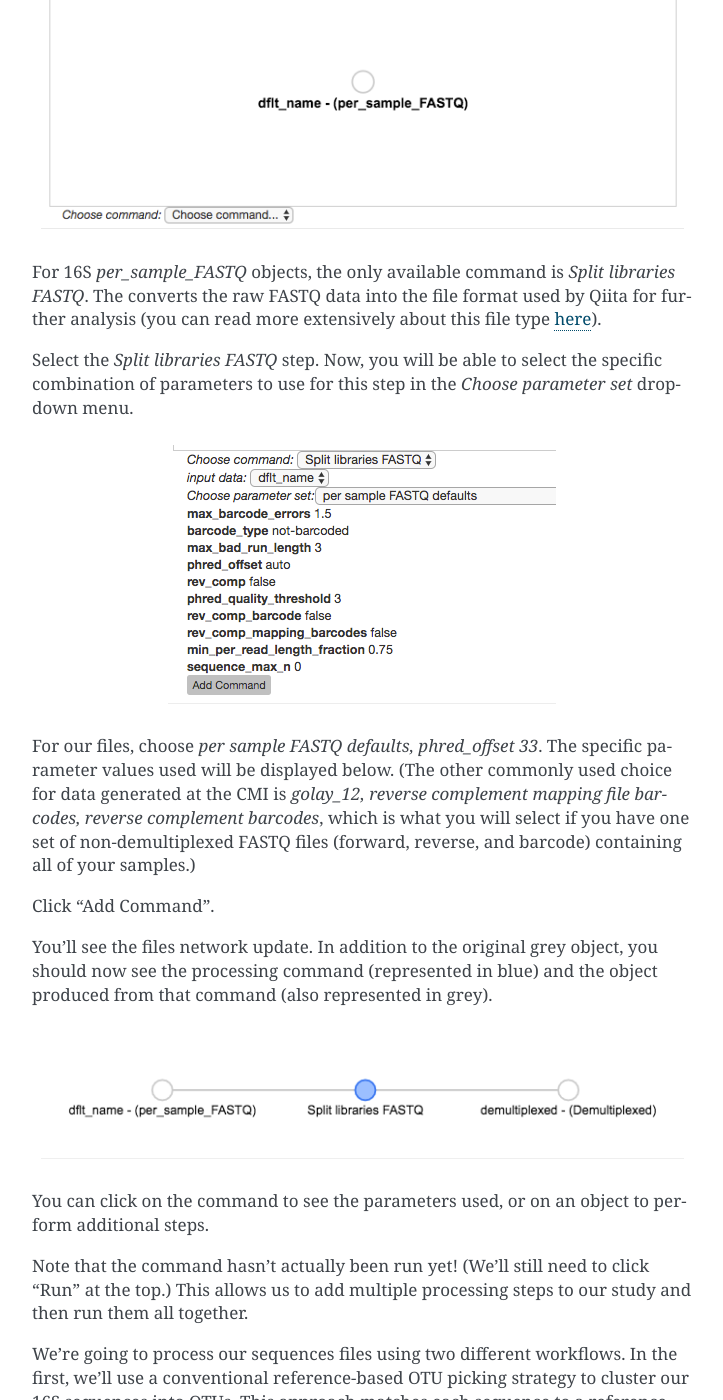
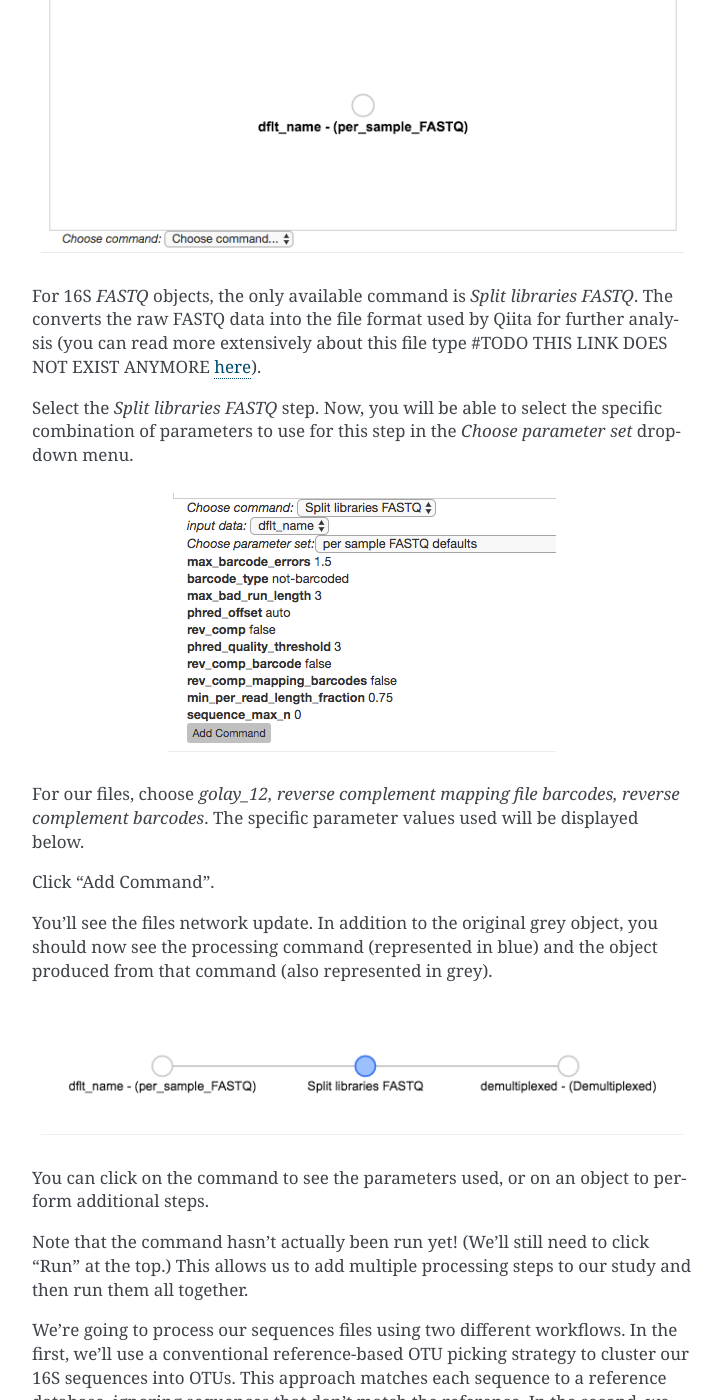
Before and after one commit to biocore/cmi-workshops, a Sphinx documentation site: the page built from docs/qiita-16S-processing.rst, in a window 1280 px wide and 1400 px high, scrolled down 6652 px. Shown: the whole window, without its empty margins (388-1111 px from the left). Built offline with Sphinx 7.4.7, drawn with Linux system fonts in a browser that asks for light colours; some of the changed text lies outside the part shown.

Commit message:
some more updates

```diff
--- a/docs/qiita-16S-processing.rst
+++ b/docs/qiita-16S-processing.rst
@@ -57,7 +57,8 @@
 In the prep info dialogue, there is a dropdown menu below the words *No files
 attached to this preparation*, labeled "Select type". Click "Choose a type" to
 see a list of available file types. In our case, we've uploaded FASTQ-formatted
-files per each sample in our study, so we will choose `per_sample_FASTQ`.
+#TODO CHECK IF FASTQ NONE IS CORRECT
+file for all samples in our study, so we will choose `FASTQ - None`.
 
 .. figure::  images/select-type-per-sample-FASTQ.png
    :align:   center
@@ -67,6 +68,7 @@
 column named `run_prefix`, which associated the `sample_name` with the file
 name prefix for that particular sample.)
 
+#TODO UPDATE INFO HERE
 You should see this as a list of filenames showing up in the green *raw forward
 seqs* column below the import dropdown. You'll want to give the set of these
 per-sample-FASTQ files a name (**Add a name for the file**), and then click
@@ -135,7 +137,7 @@
 Processing 16S data
 -------------------
 
-Scroll back up and click on the `per_sample_FASTQ` object, and select "Process".
+Scroll back up and click on the `FASTQ` object, and select "Process".
 This will bring you to another network visualization interface. Here, you can
 add processing steps to your objects.
 
@@ -146,9 +148,10 @@
 .. figure::  images/processing-choose-command.png
    :align:   center
 
-For 16S `per_sample_FASTQ` objects, the only available command is `Split
+For 16S `FASTQ` objects, the only available command is `Split
 libraries FASTQ`. The converts the raw FASTQ data into the file format used by
 Qiita for further analysis (you can read more extensively about this file type
+#TODO THIS LINK DOES NOT EXIST ANYMORE
 `here <https://qiita.ucsd.edu/static/doc/html/tutorials/getting-started.html#preprocessing-data>`__).
 
 Select the `Split libraries FASTQ` step. Now, you will be able to select the
@@ -158,12 +161,9 @@
 .. figure::  images/processing-choose-parameters.png
    :align:   center
 
-For our files, choose `per sample FASTQ defaults, phred_offset 33`. The
-specific parameter values used will be displayed below. (The other commonly
-used choice for data generated at the CMI is `golay_12, reverse complement
-mapping file barcodes, reverse complement barcodes`, which is what you will
-select if you have one set of non-demultiplexed FASTQ files (forward, reverse,
-and barcode) containing all of your samples.)
+For our files, choose `golay_12, reverse complement
+mapping file barcodes, reverse complement barcodes`.
+The specific parameter values used will be displayed below.
 
 Click "Add Command".
 
@@ -267,7 +267,7 @@
    :align:   center
 
 Once objects have been generated, you can generate summaries for them just
-as you did for the original `per_sample_FASTQ` object.
+as you did for the original `FASTQ` object.
 
 The summary for the `demultiplexed` object gives you information about the
 length of sequences in the object:
```
Also changed, not shown: other parts of docs/qiita-16S-processing.rst (+1 -1 lines), docs/index.rst (+6 -1 lines), docs/qiita-create-study.rst (+18 -15 lines).
